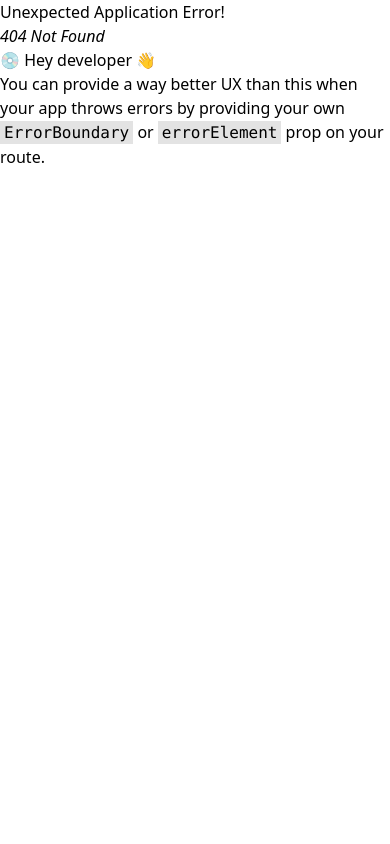
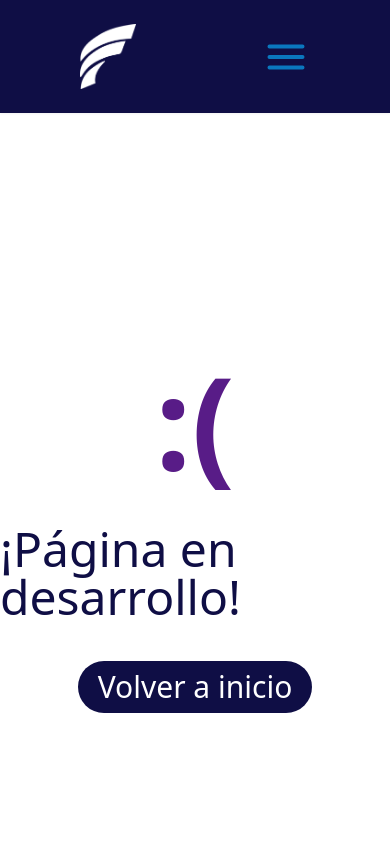
Before and after one commit to NachoXS15/fontenezJoyas, a React (Vite) app: page /about in a window 390 px wide. Before the commit this address had no page. Shown: the top 844 px of the page. Built offline with nearby package versions, Linux system fonts and the light colour scheme; a web font is replaced by a local one.

Commit message:
created header form and fixing responsive sglprod

```diff
--- a/src/components/Card.tsx
+++ b/src/components/Card.tsx
@@ -1,3 +1,4 @@
+import { NavLink } from 'react-router'
 import img from '../assets/anillo.jpg'
 
 export default function Card() {
@@ -8,7 +9,7 @@ export default function Card() {
                 <h2 className="text-3xl md:text-2xl font-bold text-blue-800">Anillo</h2>
                 <h4 className="text-md text-wrap text-gray-400">anillo todo fachero zarpado nazi</h4>
                 <h3 className="text-2xl text-gray-400">$100000</h3>
-                <a href="" className='bg-blue-800 w-fit mt-5 text-white rounded-full px-5 py-1 hover:bg-white hover:text'>Ver más</a>
+                <NavLink to="/producto" className='bg-blue-800 w-fit mt-5 text-white rounded-full px-5 py-1 hover:bg-white hover:text-blue-800'>Ver más</NavLink>
             </div>
         </div>
     )
--- a/src/components/Footer.tsx
+++ b/src/components/Footer.tsx
@@ -33,7 +33,7 @@ export default function Footer() {
                     <div className='w-full flex flex-col  text-white'>
                         <h2 className='text-3xl'>Ubicación</h2>
                         <p className="mb-2">Encuentranos aquí</p>
-                        <iframe src="https://www.google.com/maps/embed?pb=!1m14!1m8!1m3!1d13902.210108594923!2d-66.8570293!3d-29.4126436!3m2!1i1024!2i768!4f13.1!3m3!1m2!1s0x9427dbb53a260ab3%3A0xb743138d64cb7601!2sTRAVEL%20GIT!5e0!3m2!1ses-419!2sar!4v1722864554641!5m2!1ses-419!2sar" style={{ border: 0 }} className="" allowFullScreen loading="lazy"></iframe>
+                        <iframe src="https://www.google.com/maps/embed?pb=!1m18!1m12!1m3!1d3475.6528287105516!2d-66.8575014238112!3d-29.409710475249334!2m3!1f0!2f0!3f0!3m2!1i1024!2i768!4f13.1!3m3!1m2!1s0x9427da4b4631d64b%3A0x671f60bd25b7a507!2sFonte%20ez%20Joyas%20-%20Plateros%20-%20Orfebres%20Joyeria%20Y%20Relojeria!5e0!3m2!1ses-419!2sar!4v1734571222183!5m2!1ses-419!2sar" style={{ border: 0 }} className="" allowFullScreen loading="lazy"></iframe>
                     </div>
                 </div>
                 <div className='w-full text-center bg-bluesec mt-10'>
--- a/src/components/Header.tsx
+++ b/src/components/Header.tsx
@@ -1,6 +1,6 @@
 import { useState } from "react";
 import { NavLink } from "react-router-dom";
-import { CloseIcon, MenuIcon } from "./ui/Icons";
+import { CloseIcon, MenuIcon, Search } from "./ui/Icons";
 import logo from '../assets/iso_blanco.png'
 
 export default function Header() {
@@ -10,15 +10,16 @@ export default function Header() {
     }
     return (
         <>
-            <header className='bg-purplemain text-white flex justify-between items-center py-9 px-20 md:py-4 md:px-7 md:justify-around select-none drop-shadow-sm'>
+            <header className='bg-purplemain text-white flex justify-between items-center py-6 px-20 md:py-4 md:px-7 md:justify-around select-none drop-shadow-sm'>
                 <NavLink to="/">
                     <img src={logo} className="w-14 md:w-10" alt="" />
                 </NavLink>
                 <nav className='hidden md:flex justify-center items-center gap-10'>
                     <NavLink className="mx-5 text-lg text-bluemain md:hover:scale-105 transition" style={{ fontFamily: 'Mundial' }} to="/productos">Productos</NavLink>
                     <NavLink className="mx-5 text-lg text-bluemain md:hover:scale-105 transition" style={{ fontFamily: 'Mundial' }} to="/about">Nosotros</NavLink>
-                    <form action="">
-                        <input type="text" className="h-7 rounded-full px-5" placeholder="Buscar..." />
+                    <form action="" className="flex items-center gap-2">
+                        <input type="text" className="h-7 rounded-full px-5 text-gray-700 active:outline-none" placeholder="Buscar..." />
+                        <button type="submit"><Search color="white" size={24}/></button>
                     </form>
                 </nav>
                 <div className='md:hidden flex items-center justify-center' onClick={toggleNavBar}>
@@ -29,8 +30,8 @@ export default function Header() {
                 <div className='md:hidden bg-slate-200 h-fit py-9 bottom-0'>
                     <hr className='w-3/5 m-auto border border-purplemain' />
                     <div className='flex flex-col mt-3'>
-                        <NavLink className="hover:scale-105 transition my-2 mx-9 text-2xl text-purplemain" style={{ fontFamily: 'Mundial' }} to="/paquetes">Productos</NavLink>
-                        <NavLink className="hover:scale-105 transition my-2 mx-9 text-2xl text-purplemain" style={{ fontFamily: 'Mundial' }} to="/testimonies">Nosotros</NavLink>
+                        <NavLink className="hover:scale-105 transition my-2 mx-9 text-2xl text-purplemain" style={{ fontFamily: 'Mundial' }} to="/productos">Productos</NavLink>
+                        <NavLink className="hover:scale-105 transition my-2 mx-9 text-2xl text-purplemain" style={{ fontFamily: 'Mundial' }} to="/about">Nosotros</NavLink>
                     </div>
                 </div>
             )}
--- a/src/components/Layout.tsx
+++ b/src/components/Layout.tsx
@@ -5,10 +5,10 @@ type props = React.PropsWithChildren<object>
 
 export default function Layout({children}: props) {
   return (
-    <>
+    <div className="max-w-full min-h-screen flex flex-col justify-between">
       <Header />
         {children}
       <Footer />
-    </>
+    </div>
   )
 }
--- a/src/components/ui/Icons.tsx
+++ b/src/components/ui/Icons.tsx
@@ -132,9 +132,9 @@ export function Bulb() {
         </svg>
     )
 }
-export function Search() {
+export function Search({color, size}: props) {
     return (
-        <svg xmlns="http://www.w3.org/2000/svg" viewBox="0 0 20 20" fill="#0a77be" className="size-6">
+        <svg xmlns="http://www.w3.org/2000/svg" viewBox="0 0 20 20" fill={color} width={size} height={size}>
             <path fillRule="evenodd" d="M9 3.5a5.5 5.5 0 1 0 0 11 5.5 5.5 0 0 0 0-11ZM2 9a7 7 0 1 1 12.452 4.391l3.328 3.329a.75.75 0 1 1-1.06 1.06l-3.329-3.328A7 7 0 0 1 2 9Z" clipRule="evenodd" />
         </svg>
     )
--- /dev/null
+++ b/src/pages/About.tsx
@@ -0,0 +1,14 @@
+import { NavLink } from "react-router";
+import Layout from "../components/Layout";
+
+export default function About() {
+  return (
+    <Layout>
+        <div className="min-h-screen flex flex-col items-center gap-10 justify-center">
+            <h2 className="text-9xl text-purple-900 font-bold">:(</h2>
+            <p className="text-5xl text-purplemain">¡Página en desarrollo!</p>
+            <NavLink to="/" className="bg-purplemain rounded-full w-fit px-5 py-2 text-white text-3xl">Volver a inicio</NavLink>
+        </div>
+    </Layout>
+  )
+}
--- /dev/null
+++ b/src/pages/SingleProduct.tsx
@@ -0,0 +1,19 @@
+import Layout from "../components/Layout";
+import img from '../assets/anillo.jpg'
+import { NavLink } from "react-router-dom";
+export default function SingleProduct() {
+  return (
+    <Layout>
+      <div className="w-full md:w-1/2 my-5 md:my-20 h-fit m-auto flex flex-col md:flex-row items-center justify-center gap-10">
+        <div className="w-10/12 md:w-1/2 h-96 bg-cover bg-center bg-slate-700 rounded" style={{backgroundImage: `url(${img})`}}>
+
+        </div>
+        <div className="w-10/12 md:w-1/2 flex flex-col gap-5">
+            <h2 className="text-5xl font-bold text-purplemain">Anillo</h2>
+            <p className="text-md">Lorem ipsum dolor, sit amet consectetur adipisicing elit. Nisi, officia quis ratione culpa dolore cupiditate, praesentium incidunt ab aperiam, asperiores exercitationem rerum illum repellat dolores ex nostrum veniam labore obcaecati.</p>
+            <NavLink to="/" className="bg-purplemain mt-5 md:mt-10 rounded-full w-fit px-5 py-2 text-white text-xl">Volver a inicio</NavLink>
+        </div>
+      </div>
+    </Layout>
+  )
+}
```
Also changed, not shown: src/main.tsx (+10 -0 lines).
